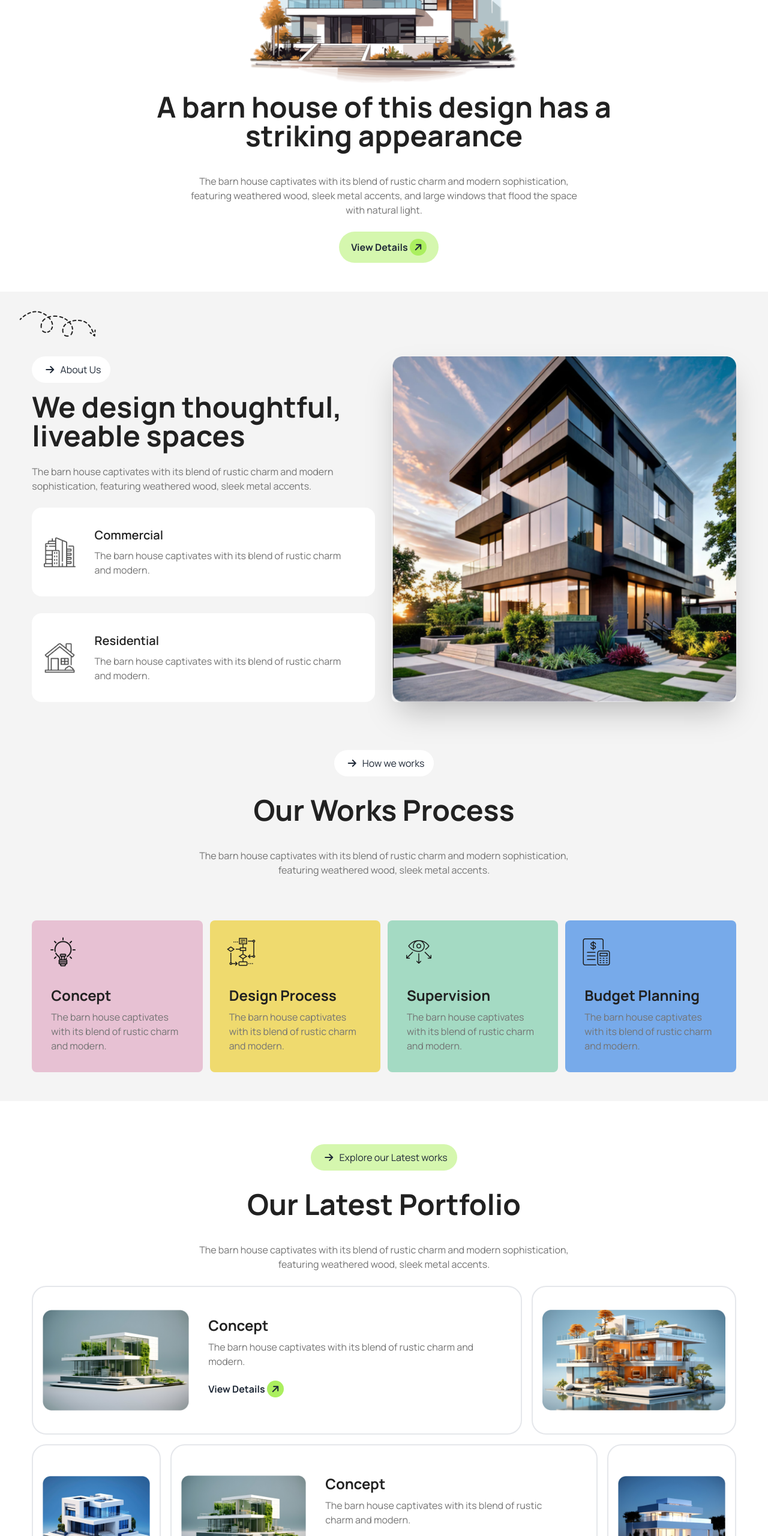
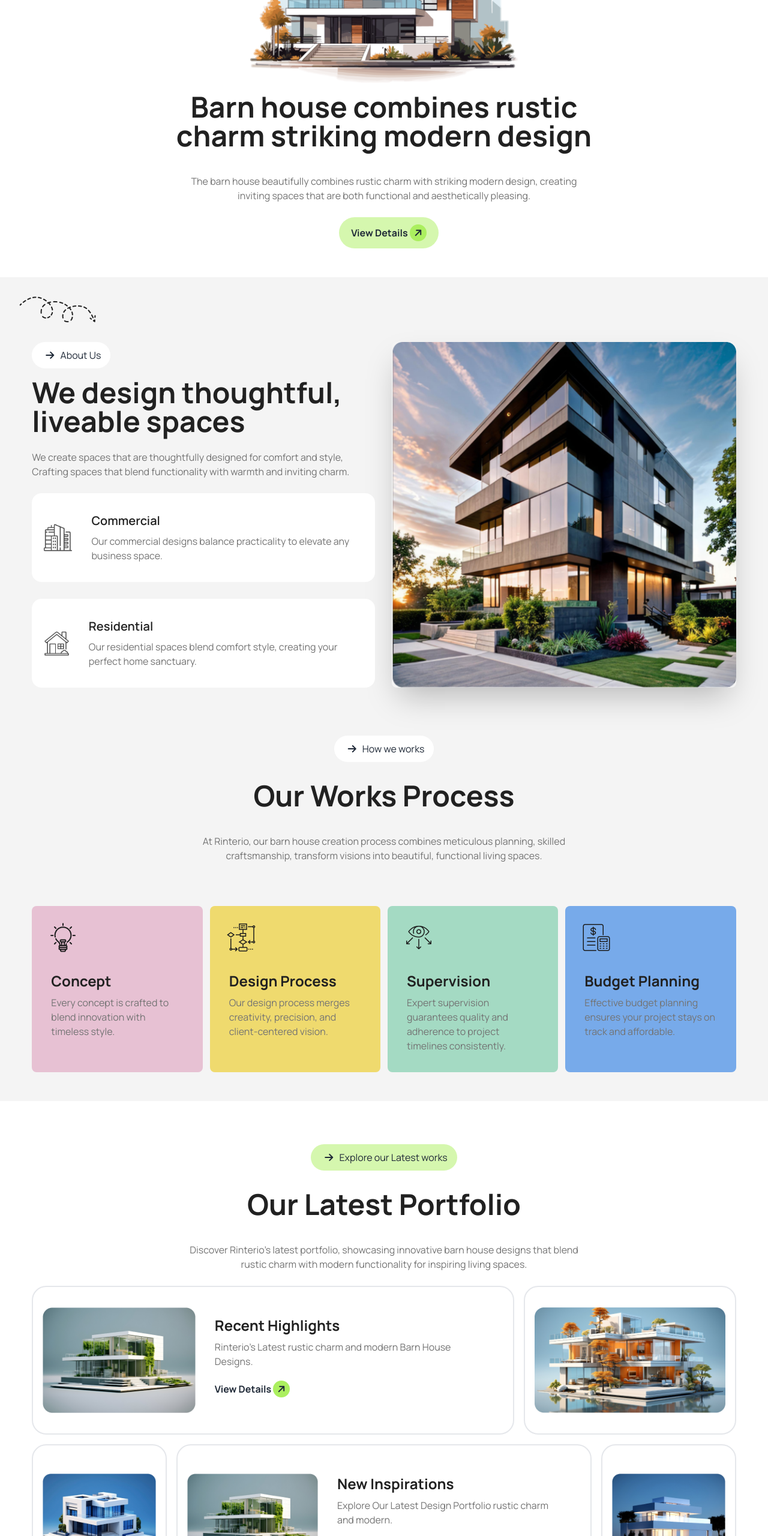
Before and after one commit to sakib236160/Assingment-03-Daisy-Ui-Tailwind, a plain HTML site: page index.html in a window 1280 px wide. Shown: the part 240-2800 px from the top of the page at 60% size. Drawn offline with nearby package versions, Linux system fonts and the light colour scheme.

Commit message:
bug fix done

```diff
--- a/index.html
+++ b/index.html
@@ -43,28 +43,14 @@
           <nav class="w-11/12 mx-auto mt-5">
             <div class="navbar">
               <div class="navbar-start">
-                      <div class="dropdown">
-                        <div tabindex="0" role="button" class="btn btn-ghost lg:hidden">
-                          <i class="fa-solid fa-bars"></i>
-                        </div>
-                        <ul
-                          tabindex="0"
-                          class=" dropdown-content mt-3 w-52 p-2 ">
-                          <li><a class="font-bold text-neutral hover:text-secondary cursor-pointer">Home</a></li>
-                          <li><a class="font-bold text-neutral hover:text-secondary cursor-pointer">Everything</a></li>
-                          <li><a class="font-bold text-neutral hover:text-secondary cursor-pointer">Groceries</a></li>
-                          <li><a class="font-bold text-neutral hover:text-secondary cursor-pointer">About</a></li>
-                          <li><a class="font-bold text-neutral hover:text-secondary cursor-pointer">Contract</a></li>
-                        </ul>
-                      </div>
                 <div>
                   <a class="flex items-center gap-1 text-xl cursor-pointer">
-                            <i class="fa-solid fa-arrow-right  w-7 h-7 bg-primary inline-flex rounded-full justify-center items-center -rotate-45 "></i>
+                    <i class="fa-solid fa-arrow-right w-7 h-7 bg-primary inline-flex rounded-full justify-center items-center -rotate-45"></i>
                     <h2 class="text-3xl font-bold text-secondary">Rinterio</h2>
                   </a>
                 </div>
               </div>
-                    <div class="navbar-center hidden lg:flex mr-24">
+              <div class="navbar-center hidden lg:flex">
                 <ul class="flex space-x-8 items-center px-1">
                   <li><a class="font-bold text-neutral hover:text-secondary cursor-pointer">Home</a></li>
                   <li><a class="font-bold text-neutral hover:text-secondary cursor-pointer">Services</a></li>
@@ -73,18 +59,31 @@
                   <li><a class="font-bold text-neutral hover:text-secondary cursor-pointer">Contact Us</a></li>
                 </ul>
               </div>
-                    <div class="navbar-end hidden lg:flex">
+              <div class="navbar-end lg:flex hidden">
                 <div class="space-x-4">
-                            <i class="fa-solid fa-magnifying-glass  w-9 h-9 border bottom-5 bg-slate-100 inline-flex rounded-full justify-center items-center  "></i>
-                            <i class="fa-solid fa-cart-shopping  w-9 h-9 border bottom-5 bg-slate-100 inline-flex rounded-full justify-center items-center "></i>
+                  <i class="fa-solid fa-magnifying-glass w-9 h-9 border bottom-5 bg-slate-100 inline-flex rounded-full justify-center items-center"></i>
+                  <i class="fa-solid fa-cart-shopping w-9 h-9 border bottom-5 bg-slate-100 inline-flex rounded-full justify-center items-center"></i>
                 </div>
                 <div class="bg-primary rounded-full ml-4 py-3 px-3 cursor-pointer">
                   <a class="font-bold">Book Consult</a>
-                            <i class="fa-solid fa-arrow-right  w-7 h-7 bg-secondary text-white inline-flex rounded-full justify-center items-center -rotate-45 "></i>
+                  <i class="fa-solid fa-arrow-right w-7 h-7 bg-secondary text-white inline-flex rounded-full justify-center items-center -rotate-45"></i>
                 </div>
+              </div>
+              <div class="dropdown ml-56 lg:hidden">
+                <div tabindex="0" role="button" class="btn btn-ghost">
+                  <i class="fa-solid fa-bars"></i>
+                </div>
+                <ul tabindex="0" class="dropdown-content right-0 ">
+                  <li><a class="font-bold text-neutral hover:text-secondary cursor-pointer">Home</a></li>
+                  <li><a class="font-bold text-neutral hover:text-secondary cursor-pointer">Everything</a></li>
+                  <li><a class="font-bold text-neutral hover:text-secondary cursor-pointer">Groceries</a></li>
+                  <li><a class="font-bold text-neutral hover:text-secondary cursor-pointer">About</a></li>
+                  <li><a class="font-bold text-neutral hover:text-secondary cursor-pointer">Contract</a></li>
+                </ul>
               </div>
             </div>
           </nav>
+
         </section>
     <!--------------------- navbar section end  -------------------------------->
 
@@ -96,9 +95,9 @@
                 <div class="max-w-md mx-auto mb-4">
                     <img src="./assets/banner.png" alt="">
                 </div>
-                <h1 class=" max-w-3xl mx-auto text-5xl font-bold mb-4 text-secondary">A barn house of this design has a striking appearance</h1>
+                <h1 class=" max-w-3xl mx-auto text-5xl font-bold mb-4 text-secondary">Barn house combines rustic charm striking modern design</h1>
                 <p class="py-6 max-w-2xl mx-auto text-neutral">
-                    The barn house captivates with its blend of rustic charm and modern sophistication, featuring weathered wood, sleek metal accents, and large windows that flood the space with natural light.
+                  The barn house beautifully combines rustic charm with striking modern design, creating inviting spaces that are both functional and aesthetically pleasing.
                 </p>
                 <button class="bg-accent rounded-full ml-4 py-3 px-5">
                     <a class="font-bold">View Details</a>
@@ -110,47 +109,39 @@
     </section>
     <!--------------------- Banner section end  -------------------------------->
     </header>
+
     <main>
         <section class="bg-background mt-8">
             <!--------------------- About Us section start  -------------------------------->
             <div>
               <img class="m-8 pt-8" src="./assets/Vector.png" alt="">
-                        <div class="w-11/12 mx-auto gap-7 flex flex-col lg:flex-row-reverse "> <!--class="flex flex-col lg:flex-row-reverse sm:flex-col-reverse"-->
-                          <img
-                            src="./assets/Rectangle.png"
-                            class=" rounded-lg shadow-2xl" />
+                <div class="w-11/12 mx-auto gap-7 flex flex-col lg:flex-row-reverse ">
+                  <img src="./assets/Rectangle.png"class=" rounded-lg shadow-2xl" />
                     <div>
                       <button class="bg-white rounded-full py-2 px-4 mb-4">
                         <i class="fa-solid fa-arrow-right  w-7 h-7 inline-flex rounded-full justify-center items-center"></i>
                         <a>About Us</a>
                       </button>
                       <h1 class="text-5xl font-bold text-secondary">We design thoughtful, liveable spaces</h1>
-                            <p class="py-6 text-neutral">
-                                The barn house captivates with its blend of rustic charm and
-                                modern sophistication, featuring weathered wood, sleek metal accents.
-                            </p>
+                      <p class="py-6 text-neutral">We create spaces that are thoughtfully designed for comfort and style, Crafting spaces that blend functionality with warmth and inviting charm.</p>
                       <!-- card 1 -->
                        <div class="card card-side bg-base-100 mb-7">
                         <figure>
-                                  <img class="pl-5"
-                                    src="./assets/commercial.png"
-                                    alt="Movie" />
+                          <img class="pl-5" src="./assets/commercial.png" alt="Movie" />
                         </figure>
                         <div class="card-body">
                           <h2 class="card-title text-secondary">Commercial</h2>
-                                  <p class="text-neutral">The barn house captivates with its blend of rustic charm and modern.</p>
+                          <p class="text-neutral">Our commercial designs balance practicality to elevate any business space.</p>
                         </div>
                        </div>
                        <!-- card 2 -->
                         <div class="card card-side bg-base-100">
                           <figure>
-                                  <img class="pl-5"
-                                    src="./assets/residential.png"
-                                    alt="Movie" />
+                            <img class="pl-5" src="./assets/residential.png" alt="Movie" />
                           </figure>
                           <div class="card-body">
                             <h2 class="card-title text-secondary">Residential</h2>
-                                  <p class="text-neutral">The barn house captivates with its blend of rustic charm and modern.</p>
+                            <p class="text-neutral">Our residential spaces blend comfort style, creating your perfect home sanctuary.</p>
                           </div>
                         </div>
                      </div>
@@ -167,7 +158,7 @@
                         </button>
                         <h2 class=" max-w-3xl mx-auto text-5xl font-bold mb-4 text-secondary">Our Works Process</h2>
                         <p class="py-6 max-w-2xl mx-auto text-neutral">
-                             The barn house captivates with its blend of rustic charm and modern sophistication, featuring weathered wood, sleek metal accents.
+                          At Rinterio, our barn house creation process combines meticulous planning, skilled craftsmanship,  transform visions into beautiful, functional living spaces.
                         </p>
                     </div>
                     <div class="gap-3 grid grid-cols-1 md:grid-cols-2 lg:grid-cols-4 ">
@@ -178,7 +169,7 @@
                             </div>
                             <div class="card-body ">
                               <h2 class="card-title font-bold text-2xl text-secondary">Concept</h2>
-                              <p class="text-neutral">The barn house captivates with its blend of rustic charm and modern.</p>
+                              <p class="text-neutral">Every concept is crafted to blend innovation with timeless style.</p>
                             </div>
                           </div>
                    <!-- our card 2 -->
@@ -188,7 +179,7 @@
                     </div>
                     <div class="card-body ">
                       <h2 class="card-title font-bold text-2xl text-secondary">Design Process</h2>
-                      <p class="text-neutral">The barn house captivates with its blend of rustic charm and modern.</p>
+                      <p class="text-neutral">Our design process merges creativity, precision, and client-centered vision.</p>
                     </div>
                   </div>
                    <!-- our card 3 -->
@@ -198,7 +189,7 @@
                     </div>
                     <div class="card-body ">
                       <h2 class="card-title font-bold text-2xl text-secondary">Supervision</h2>
-                      <p class="text-neutral">The barn house captivates with its blend of rustic charm and modern.</p>
+                      <p class="text-neutral">Expert supervision guarantees quality and adherence to project timelines consistently.</p>
                     </div>
                   </div>
                    <!-- our card 4 -->
@@ -208,7 +199,7 @@
                     </div>
                     <div class="card-body">
                       <h2 class="card-title font-bold text-2xl text-secondary">Budget Planning</h2>
-                      <p class="text-neutral">The barn house captivates with its blend of rustic charm and modern.</p>
+                      <p class="text-neutral">Effective budget planning ensures your project stays on track and affordable.</p>
                     </div>
                   </div>
                 </div>
@@ -227,7 +218,7 @@
                     </button>
                     <h2 class=" max-w-3xl mx-auto text-5xl font-bold mb-4 text-secondary">Our Latest Portfolio</h2>
                     <p class="py-6 max-w-2xl mx-auto text-neutral">
-                        The barn house captivates with its blend of rustic charm and modern sophistication, featuring weathered wood, sleek metal accents.
+                      Discover Rinterio's latest portfolio, showcasing innovative barn house designs that blend rustic charm with modern functionality for inspiring living spaces.
                     </p>
                 </div>
                 <!-- column container 01 -->
@@ -243,9 +234,9 @@
 
                                 <!-- Text Section -->
                                 <div class="card-body md:text-left">
-                                    <h2 class="card-title font-bold text-2xl text-secondary">Concept</h2>
+                                    <h2 class="card-title font-bold text-2xl text-secondary">Recent Highlights</h2>
                                     <p class="text-neutral">
-                                        The barn house captivates with its blend of rustic charm and modern.
+                                      Rinterio's Latest rustic charm and modern Barn House Designs.
                                     </p>
                                     <div class="py-3 cursor-pointer">
                                         <a class="font-bold">View Details</a>
@@ -281,9 +272,9 @@
 
                                 <!-- Text Section -->
                                 <div class="card-body md:text-left">
-                                    <h2 class="card-title font-bold text-2xl text-secondary">Concept</h2>
+                                    <h2 class="card-title font-bold text-2xl text-secondary">New Inspirations</h2>
                                     <p class="text-neutral">
-                                        The barn house captivates with its blend of rustic charm and modern.
+                                      Explore Our Latest Design Portfolio rustic charm and modern.
                                     </p>
                                     <div class="py-3 cursor-pointer">
                                         <a class="font-bold">View Details</a>
@@ -299,12 +290,6 @@
                                 <img src="./assets/img5.png" alt="">
                             </div>
                         </div>
-                        <!-- Third Column with Card Content -->
-                        <!-- <div class="flex bg-[#FFF] items-center border-2 rounded-3xl">
-                            <div class="p-4 md:mb-0 lg:hidden">
-                                <img src="./assets/img3.png" alt="">
-                            </div>
-                        </div> -->
                     </div>
                 </div>
             </div>
@@ -486,7 +471,7 @@
                     </button>
                     <h2 class=" max-w-3xl mx-auto text-5xl font-bold mb-4 text-secondary">Let’s Discuss Next Project</h2>
                     <p class="py-6 max-w-2xl mx-auto text-neutral">
-                         The barn house captivates with its blend of rustic charm and modern sophistication, featuring weathered wood, sleek metal accents.
+                      Let’s discuss your next project and bring your vision to life with innovative design and meticulous planning tailored to your needs.
                     </p>
                    <div class="text-center">
                     <form class=" p-6 rounded-lg max-w-4xl mx-auto space-y-4">
@@ -522,7 +507,7 @@
                       </a>
                   </div>
                 <p class="text-neutral text-center mt-2 max-w-lg">
-                    This barn house captivates with its blend of rustic charm and modern sophistication, featuring weathered wood, sleek metal accents.
+                  Stay connected with Rinterio for the latest updates, project showcases, and design inspirations your living spaces to new heights.
                 </p>
             </div>
 
```
Lines whose indentation alone changed are shown as unchanged.
